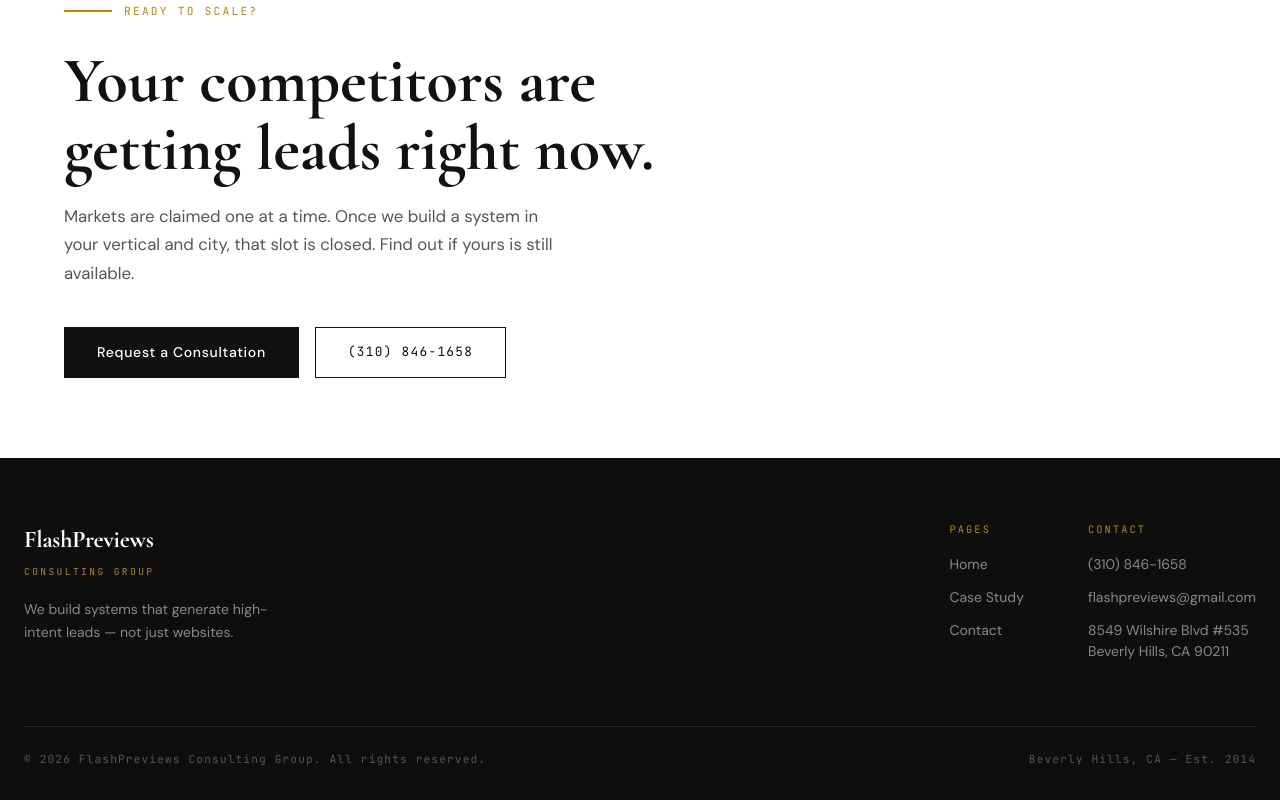
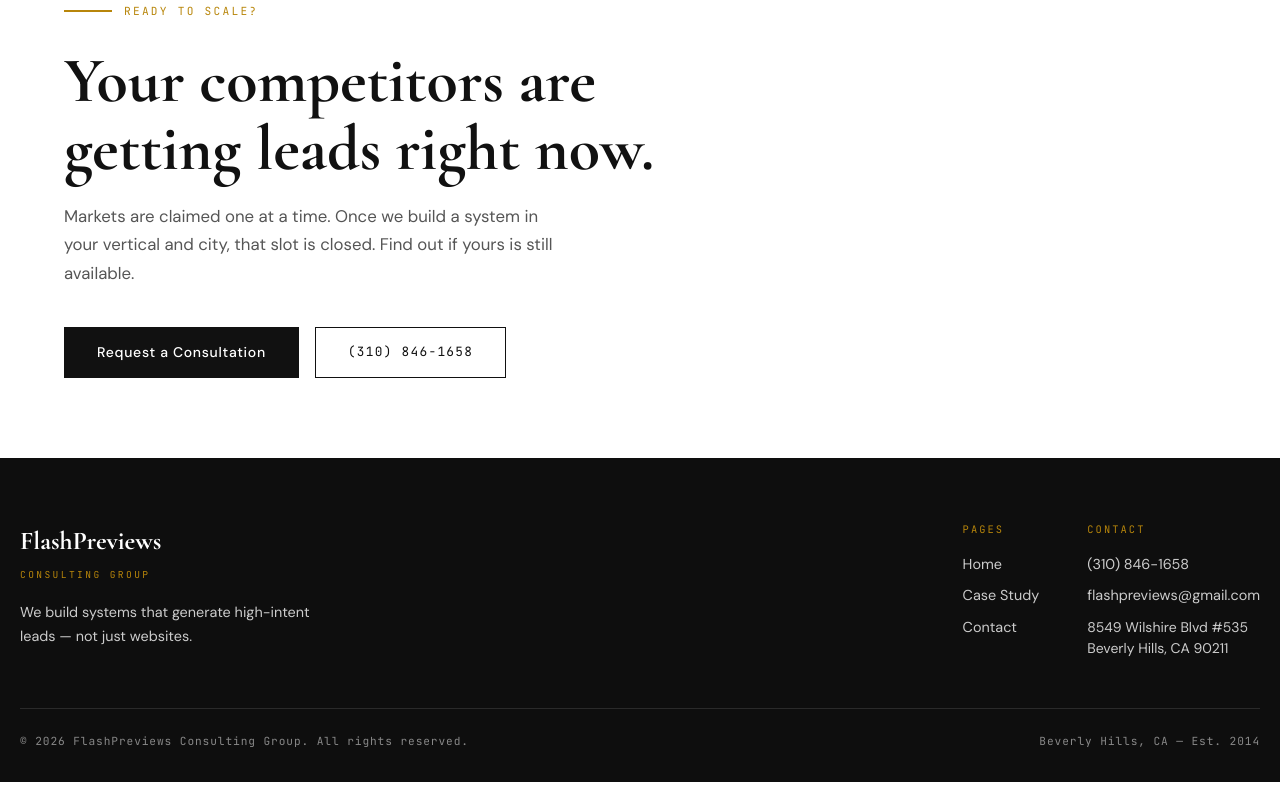
Before and after one commit to Ahorasi360/flashpreviews, a Next.js app: page / in a window 1280 px wide. Shown: the part 5525-6325 px from the top of the page. Built offline with nearby package versions, Linux system fonts and the light colour scheme.

Commit message:
fix: footer high contrast — white text on dark background

```diff
--- a/components/Footer.tsx
+++ b/components/Footer.tsx
@@ -2,37 +2,39 @@ import Link from 'next/link';
 
 export default function Footer() {
   return (
-    <footer style={{ background: '#0E0E0E', color: '#F0EDE8' }}>
-      <div style={{ width: '100%', maxWidth: '1400px', margin: '0 auto', padding: '4rem 1.5rem 2rem' }}>
-        {/* Top */}
-        <div style={{ display: 'flex', flexWrap: 'wrap', justifyContent: 'space-between', gap: '3rem', marginBottom: '4rem' }}>
+    <footer style={{ background: '#0E0E0E', color: '#ffffff', fontFamily: "'DM Sans', sans-serif" }}>
+      <div style={{ width: '100%', maxWidth: '1400px', margin: '0 auto', padding: '4rem 1.25rem 2rem' }}>
+
+        {/* Top row */}
+        <div style={{ display: 'flex', flexWrap: 'wrap', justifyContent: 'space-between', gap: '3rem', marginBottom: '3rem' }}>
+
           {/* Brand */}
-          <div style={{ maxWidth: '280px' }}>
+          <div style={{ maxWidth: '300px' }}>
             <div style={{ marginBottom: '1rem' }}>
-              <span style={{ fontFamily: "'Cormorant Garamond', serif", fontWeight: 700, color: '#fff', fontSize: '1.5rem', display: 'block', letterSpacing: '-0.01em' }}>FlashPreviews</span>
+              <span style={{ fontFamily: "'Cormorant Garamond', serif", fontWeight: 700, color: '#ffffff', fontSize: '1.6rem', display: 'block' }}>FlashPreviews</span>
               <span style={{ fontFamily: "'JetBrains Mono', monospace", color: '#B8860B', fontSize: '0.6rem', letterSpacing: '0.25em', textTransform: 'uppercase' as const }}>Consulting Group</span>
             </div>
-            <p style={{ color: '#888', fontSize: '0.875rem', lineHeight: 1.6 }}>
+            <p style={{ color: '#cccccc', fontSize: '0.9rem', lineHeight: 1.65 }}>
               We build systems that generate high-intent leads — not just websites.
             </p>
           </div>
 
-          {/* Nav columns */}
-          <div style={{ display: 'flex', gap: '4rem', flexWrap: 'wrap' }}>
+          {/* Links */}
+          <div style={{ display: 'flex', gap: '3rem', flexWrap: 'wrap' }}>
             <div>
               <p style={{ fontFamily: "'JetBrains Mono', monospace", color: '#B8860B', fontSize: '0.65rem', letterSpacing: '0.2em', textTransform: 'uppercase' as const, marginBottom: '1rem' }}>Pages</p>
-              <div style={{ display: 'flex', flexDirection: 'column' as const, gap: '0.75rem' }}>
-                <Link href="/" style={{ color: '#888', fontSize: '0.875rem', textDecoration: 'none' }}>Home</Link>
-                <Link href="/case-study" style={{ color: '#888', fontSize: '0.875rem', textDecoration: 'none' }}>Case Study</Link>
-                <Link href="/contact" style={{ color: '#888', fontSize: '0.875rem', textDecoration: 'none' }}>Contact</Link>
+              <div style={{ display: 'flex', flexDirection: 'column' as const, gap: '0.6rem' }}>
+                <Link href="/" style={{ color: '#cccccc', fontSize: '0.9rem', textDecoration: 'none' }}>Home</Link>
+                <Link href="/case-study" style={{ color: '#cccccc', fontSize: '0.9rem', textDecoration: 'none' }}>Case Study</Link>
+                <Link href="/contact" style={{ color: '#cccccc', fontSize: '0.9rem', textDecoration: 'none' }}>Contact</Link>
               </div>
             </div>
             <div>
               <p style={{ fontFamily: "'JetBrains Mono', monospace", color: '#B8860B', fontSize: '0.65rem', letterSpacing: '0.2em', textTransform: 'uppercase' as const, marginBottom: '1rem' }}>Contact</p>
-              <div style={{ display: 'flex', flexDirection: 'column' as const, gap: '0.75rem' }}>
-                <a href="tel:3108461658" style={{ color: '#888', fontSize: '0.875rem', textDecoration: 'none' }}>(310) 846-1658</a>
-                <a href="mailto:flashpreviews@gmail.com" style={{ color: '#888', fontSize: '0.875rem', textDecoration: 'none' }}>flashpreviews@gmail.com</a>
-                <p style={{ color: '#888', fontSize: '0.875rem', lineHeight: 1.5 }}>8549 Wilshire Blvd #535<br />Beverly Hills, CA 90211</p>
+              <div style={{ display: 'flex', flexDirection: 'column' as const, gap: '0.6rem' }}>
+                <a href="tel:3108461658" style={{ color: '#cccccc', fontSize: '0.9rem', textDecoration: 'none' }}>(310) 846-1658</a>
+                <a href="mailto:flashpreviews@gmail.com" style={{ color: '#cccccc', fontSize: '0.9rem', textDecoration: 'none' }}>flashpreviews@gmail.com</a>
+                <p style={{ color: '#cccccc', fontSize: '0.875rem', lineHeight: 1.55, margin: 0 }}>8549 Wilshire Blvd #535<br />Beverly Hills, CA 90211</p>
               </div>
             </div>
           </div>
@@ -42,14 +44,15 @@ export default function Footer() {
         <div style={{ height: '1px', background: '#2A2A2A', marginBottom: '1.5rem' }} />
 
         {/* Bottom */}
-        <div style={{ display: 'flex', justifyContent: 'space-between', flexWrap: 'wrap', gap: '1rem' }}>
-          <p style={{ fontFamily: "'JetBrains Mono', monospace", color: '#555', fontSize: '0.7rem', letterSpacing: '0.1em' }}>
+        <div style={{ display: 'flex', flexWrap: 'wrap', justifyContent: 'space-between', gap: '0.75rem' }}>
+          <p style={{ fontFamily: "'JetBrains Mono', monospace", color: '#888888', fontSize: '0.7rem', letterSpacing: '0.08em' }}>
             © {new Date().getFullYear()} FlashPreviews Consulting Group. All rights reserved.
           </p>
-          <p style={{ fontFamily: "'JetBrains Mono', monospace", color: '#555', fontSize: '0.7rem', letterSpacing: '0.1em' }}>
+          <p style={{ fontFamily: "'JetBrains Mono', monospace", color: '#888888', fontSize: '0.7rem', letterSpacing: '0.08em' }}>
             Beverly Hills, CA — Est. 2014
           </p>
         </div>
+
       </div>
     </footer>
   );
```
